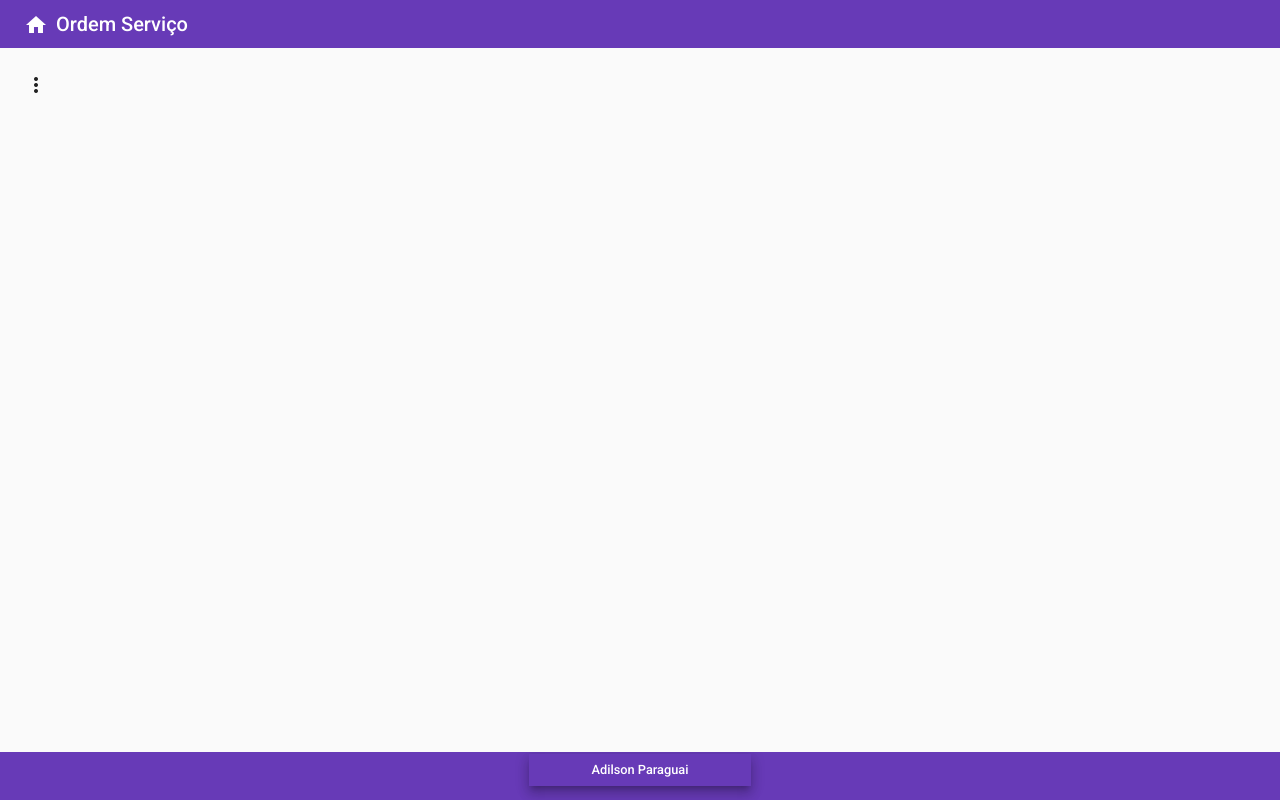
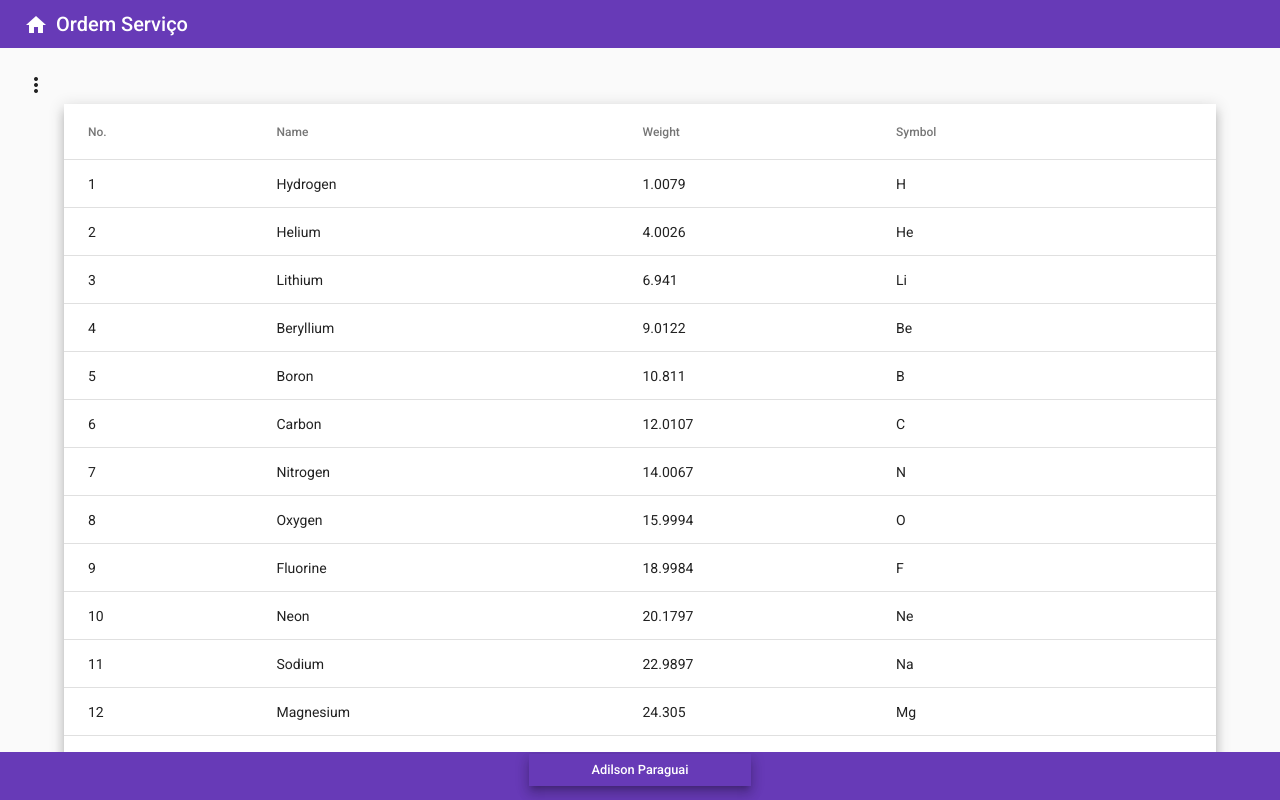
Before and after one commit to adsadilson/os-front, an Angular app: page /tecnicos in a window 1280 px wide. Before the commit this address led to /. Built offline with nearby package versions, Linux system fonts and the light colour scheme.

Commit message:
Criação tecnico-read

```diff
--- a/src/app/app-routing.module.ts
+++ b/src/app/app-routing.module.ts
@@ -1,11 +1,16 @@
 import { NgModule } from '@angular/core';
 import { RouterModule, Routes } from '@angular/router';
 import { HomeComponent } from './views/components/home/home.component';
+import { TecnicoReadComponent } from './views/components/tecnico/tecnico-read/tecnico-read.component';
 
 const routes: Routes = [
   {
     path: "",
     component: HomeComponent
+  },
+  {
+    path: "tecnicos",
+    component: TecnicoReadComponent
   }
 ];
 
--- a/src/app/app.module.ts
+++ b/src/app/app.module.ts
@@ -23,10 +23,11 @@ import { MatSnackBarModule } from '@angular/material/snack-bar';
 import { HeaderComponent } from './views/components/template/header/header.component';
 import { FooterComponent } from './views/components/template/footer/footer.component';
 import { NavComponent } from './views/components/template/nav/nav.component';
-import { HomeComponent } from './views/components/home/home.component'
+import { HomeComponent } from './views/components/home/home.component';
+import { TecnicoReadComponent } from './views/components/tecnico/tecnico-read/tecnico-read.component'
 
 @NgModule({
-  declarations: [AppComponent, HeaderComponent, FooterComponent, NavComponent, HomeComponent],
+  declarations: [AppComponent, HeaderComponent, FooterComponent, NavComponent, HomeComponent, TecnicoReadComponent],
   imports: [
     BrowserModule,
     AppRoutingModule,
--- /dev/null
+++ b/src/app/views/components/tecnico/tecnico-read/tecnico-read.component.css
@@ -0,0 +1,9 @@
+.container{
+    width: 90%;
+    margin-right: auto;
+    margin-left: auto;
+}
+
+table {
+    width: 100%;
+  }
--- /dev/null
+++ b/src/app/views/components/tecnico/tecnico-read/tecnico-read.component.html
@@ -0,0 +1,36 @@
+<div class="mat-elevation-z8 container">
+    <table mat-table [dataSource]="dataSource">
+
+      <!-- Position Column -->
+      <ng-container matColumnDef="position">
+        <th mat-header-cell *matHeaderCellDef> No. </th>
+        <td mat-cell *matCellDef="let element"> {{element.position}} </td>
+      </ng-container>
+
+      <!-- Name Column -->
+      <ng-container matColumnDef="name">
+        <th mat-header-cell *matHeaderCellDef> Name </th>
+        <td mat-cell *matCellDef="let element"> {{element.name}} </td>
+      </ng-container>
+
+      <!-- Weight Column -->
+      <ng-container matColumnDef="weight">
+        <th mat-header-cell *matHeaderCellDef> Weight </th>
+        <td mat-cell *matCellDef="let element"> {{element.weight}} </td>
+      </ng-container>
+
+      <!-- Symbol Column -->
+      <ng-container matColumnDef="symbol">
+        <th mat-header-cell *matHeaderCellDef> Symbol </th>
+        <td mat-cell *matCellDef="let element"> {{element.symbol}} </td>
+      </ng-container>
+
+      <tr mat-header-row *matHeaderRowDef="displayedColumns"></tr>
+      <tr mat-row *matRowDef="let row; columns: displayedColumns;"></tr>
+    </table>
+
+    <mat-paginator [pageSizeOptions]="[14, 20]"
+                   showFirstLastButtons
+                   aria-label="Select page of periodic elements">
+    </mat-paginator>
+  </div>
--- /dev/null
+++ b/src/app/views/components/tecnico/tecnico-read/tecnico-read.component.ts
@@ -0,0 +1,49 @@
+import { AfterViewInit, Component, OnInit, ViewChild } from '@angular/core';
+import { MatPaginator } from '@angular/material/paginator';
+import { MatTableDataSource } from '@angular/material/table';
+
+@Component({
+  selector: 'app-tecnico-read',
+  templateUrl: './tecnico-read.component.html',
+  styleUrls: ['./tecnico-read.component.css']
+})
+export class TecnicoReadComponent implements AfterViewInit {
+  displayedColumns: string[] = ['position', 'name', 'weight', 'symbol'];
+  dataSource = new MatTableDataSource<PeriodicElement>(ELEMENT_DATA);
+
+  @ViewChild(MatPaginator) paginator!: MatPaginator;
+
+  ngAfterViewInit() {
+    this.dataSource.paginator = this.paginator;
+  }
+}
+
+export interface PeriodicElement {
+  name: string;
+  position: number;
+  weight: number;
+  symbol: string;
+}
+
+const ELEMENT_DATA: PeriodicElement[] = [
+  {position: 1, name: 'Hydrogen', weight: 1.0079, symbol: 'H'},
+  {position: 2, name: 'Helium', weight: 4.0026, symbol: 'He'},
+  {position: 3, name: 'Lithium', weight: 6.941, symbol: 'Li'},
+  {position: 4, name: 'Beryllium', weight: 9.0122, symbol: 'Be'},
+  {position: 5, name: 'Boron', weight: 10.811, symbol: 'B'},
+  {position: 6, name: 'Carbon', weight: 12.0107, symbol: 'C'},
+  {position: 7, name: 'Nitrogen', weight: 14.0067, symbol: 'N'},
+  {position: 8, name: 'Oxygen', weight: 15.9994, symbol: 'O'},
+  {position: 9, name: 'Fluorine', weight: 18.9984, symbol: 'F'},
+  {position: 10, name: 'Neon', weight: 20.1797, symbol: 'Ne'},
+  {position: 11, name: 'Sodium', weight: 22.9897, symbol: 'Na'},
+  {position: 12, name: 'Magnesium', weight: 24.305, symbol: 'Mg'},
+  {position: 13, name: 'Aluminum', weight: 26.9815, symbol: 'Al'},
+  {position: 14, name: 'Silicon', weight: 28.0855, symbol: 'Si'},
+  {position: 15, name: 'Phosphorus', weight: 30.9738, symbol: 'P'},
+  {position: 16, name: 'Sulfur', weight: 32.065, symbol: 'S'},
+  {position: 17, name: 'Chlorine', weight: 35.453, symbol: 'Cl'},
+  {position: 18, name: 'Argon', weight: 39.948, symbol: 'Ar'},
+  {position: 19, name: 'Potassium', weight: 39.0983, symbol: 'K'},
+  {position: 20, name: 'Calcium', weight: 40.078, symbol: 'Ca'},
+];
--- a/src/app/views/components/template/nav/nav.component.html
+++ b/src/app/views/components/template/nav/nav.component.html
@@ -4,7 +4,7 @@
         <a mat-list-item routerLink="/">
             <i class="material-icons">home</i>Home
         </a>
-        <a mat-list-item routerLink="/">
+        <a mat-list-item routerLink="tecnicos">
             <i class="material-icons">work</i>Técnico
         </a>
         <a mat-list-item routerLink="/">
```
